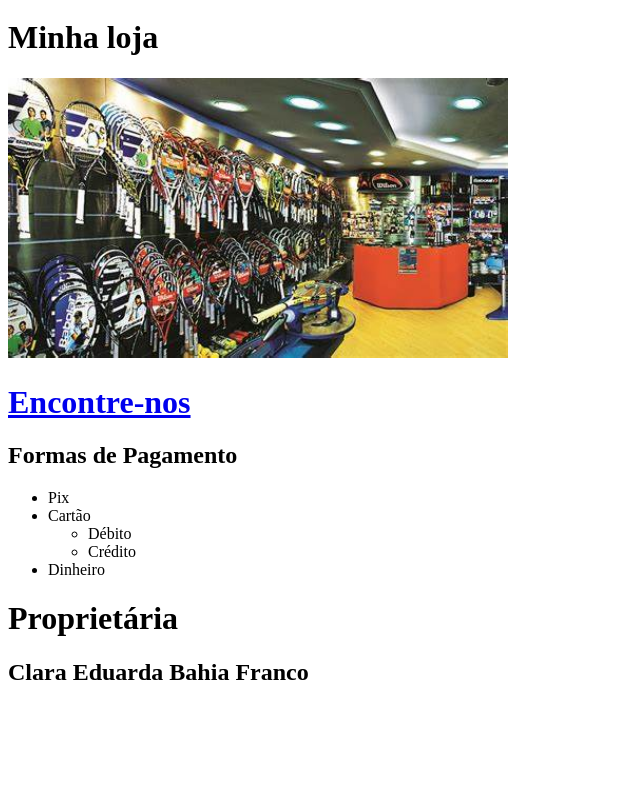
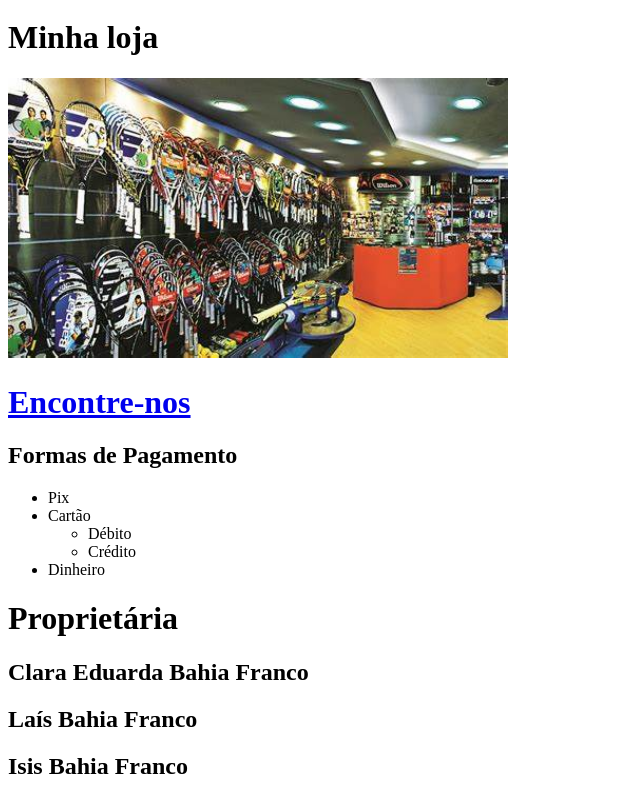
Before and after one commit to clarinha05/linkseimagens, a plain HTML site: page index.html in a window 1280 px wide. Shown: the part 1085-1884 px from the top of the page, without its empty margins (0-640 px from the left). Before the commit the page ends 1791 px from the top, so only its background shows below. Drawn offline with Linux system fonts and the light colour scheme.

Commit message:
mensagem de commit

```diff
--- a/index.html
+++ b/index.html
@@ -59,5 +59,7 @@
         </ul>
         <h1>Proprietária</h1>
         <h2>Clara Eduarda Bahia Franco</h2>
+        <h2>Laís Bahia Franco</h2>
+        <h2>Isis Bahia Franco</h2>
     </body>
 </html>
```
